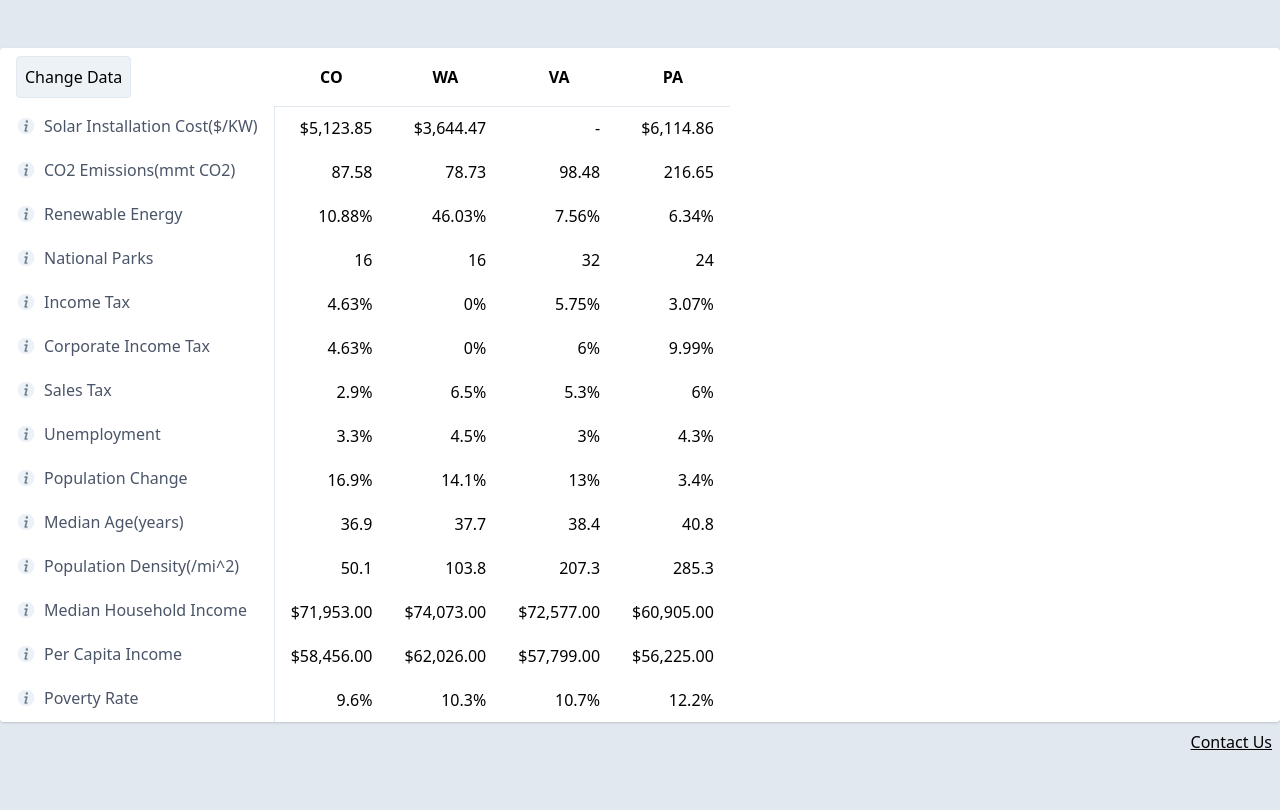
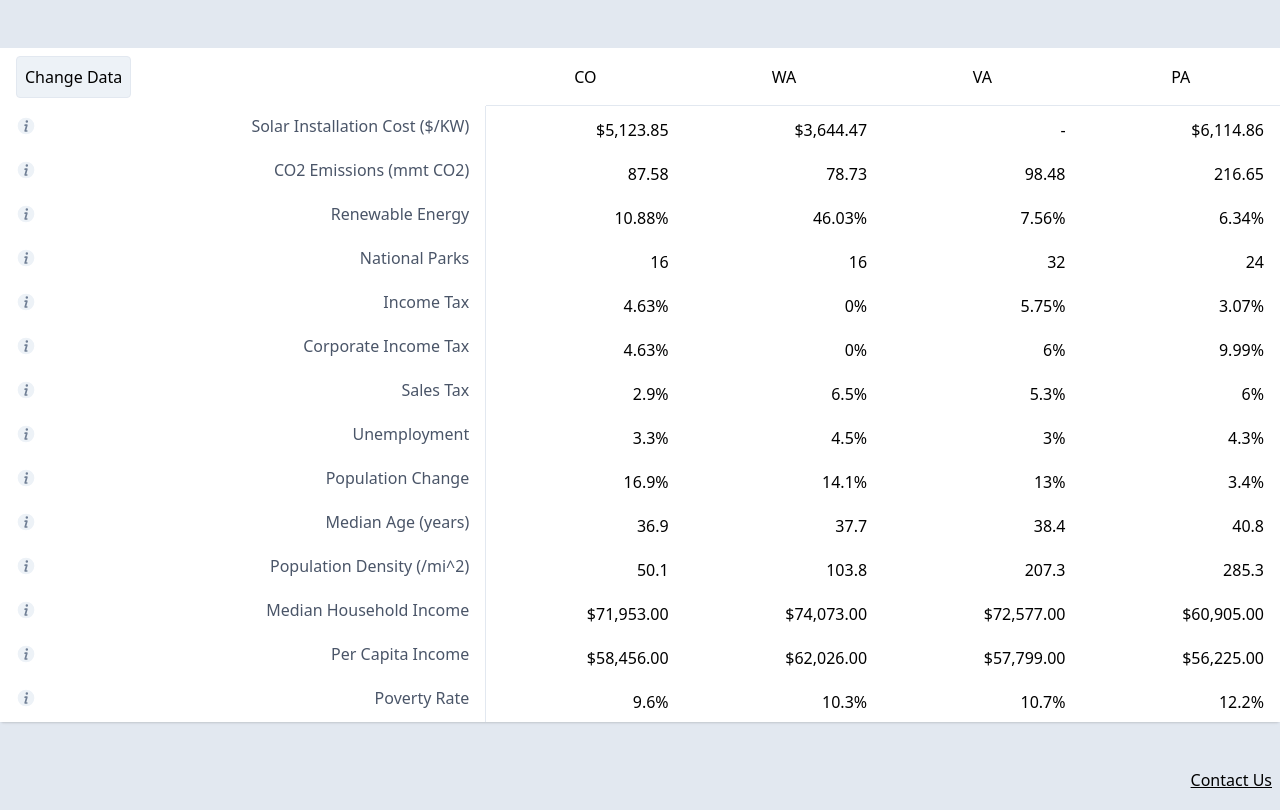
Before and after one commit to dbanty/whatstate, a Next.js app: page / in a window 1280 px wide. Built offline with nearby package versions, Linux system fonts and the light colour scheme.

Commit message:
Fix a bunch of spacing / scrolling issues.

```diff
--- a/components/attribute.tsx
+++ b/components/attribute.tsx
@@ -46,9 +46,9 @@ export default function Attribute(props: AttrProps): JSX.Element | null {
     const value = data[state];
     const valueString = format(value);
     return (
-      <td className="cell text-right" key={state}>
+      <div className="table-cell text-right" key={state}>
         {valueString}
-      </td>
+      </div>
     );
   });
   return <>{cols}</>;
--- a/components/attribute_list.tsx
+++ b/components/attribute_list.tsx
@@ -1,4 +1,4 @@
-import React, { memo } from "react";
+import React from "react";
 import { DataSource } from "../data/data_sources";
 import Attribute from "./attribute";
 
@@ -9,11 +9,8 @@ interface AttrListProps {
 }
 
 const INFO_ICON = (
-  <svg
-    xmlns="http://www.w3.org/2000/svg"
-    viewBox="0 0 24 24"
-    className="w-5 mr-2"
-  >
+  <span className="w-5 mr-2">
+    <svg xmlns="http://www.w3.org/2000/svg" viewBox="0 0 24 24" className="w-5">
       <path
         className="icon-primary"
         d="M12 2a10 10 0 1 1 0 20 10 10 0 0 1 0-20z"
@@ -23,24 +20,27 @@ const INFO_ICON = (
         d="M11 12a1 1 0 0 1 0-2h2a1 1 0 0 1 .96 1.27L12.33 17H13a1 1 0 0 1 0 2h-2a1 1 0 0 1-.96-1.27L11.67 12H11zm2-4a1.5 1.5 0 1 1 0-3 1.5 1.5 0 0 1 0 3z"
       />
     </svg>
+  </span>
 );
 
 function AttributeList(props: AttrListProps): JSX.Element {
   const rows = props.sources.map((source) => (
-    <tr key={source.name}>
-      <th className="cell sticky-column text-left border-r">
+    <div className="table-row" key={source.name}>
+      <div className="table-cell sticky-column border-r">
         <button
           type="button"
-          className="inline-flex items-center text-gray-700"
+          className="inline-flex items-center justify-between text-gray-700 w-full"
           onClick={() => props.openDetails(source)}
         >
           {INFO_ICON}
+          <span className="text-right">
             {source.name}
-          {source.units ? `(${source.units})` : null}
+            {source.units ? ` (${source.units})` : null}
+          </span>
         </button>
-      </th>
+      </div>
       <Attribute states={props.states} source={source} />
-    </tr>
+    </div>
   ));
   return <>{rows}</>;
 }
--- a/components/settings.tsx
+++ b/components/settings.tsx
@@ -16,7 +16,7 @@ export default function Settings(props: SettingsProps): JSX.Element | null {
   if (!props.open) return null;
 
   return (
-    <div className="fixed bottom-0 inset-x-0 px-4 pb-4 sm:inset-0 sm:flex sm:items-center sm:justify-center">
+    <div className="fixed bottom-0 inset-x-0 px-4 pb-4 sm:inset-0 sm:flex sm:items-center sm:justify-center z-30">
       <div className="fixed inset-0 transition-opacity">
         <div className="absolute inset-0 bg-gray-500 opacity-75" />
       </div>
--- a/components/source_details.tsx
+++ b/components/source_details.tsx
@@ -35,7 +35,7 @@ export default function SourceDetails(props: Props): JSX.Element | null {
   });
 
   return (
-    <div className="fixed bottom-0 inset-x-0 px-4 pb-4 sm:inset-0 sm:flex sm:items-center sm:justify-center">
+    <div className="fixed bottom-0 inset-x-0 px-4 pb-4 sm:inset-0 sm:flex sm:items-center sm:justify-center z-30">
       {/* eslint-disable-next-line jsx-a11y/click-events-have-key-events,jsx-a11y/no-static-element-interactions */}
       <div
         className="fixed inset-0 transition-opacity"
--- a/pages/index.tsx
+++ b/pages/index.tsx
@@ -9,9 +9,9 @@ const SELECTED_STATES = "SELECTED_STATES";
 
 const States = (props: { states: string[] }) => {
   const headers = props.states.map((state) => (
-    <th className="cell border-b" key={state}>
+    <div className="table-cell cell border-b text-center" key={state}>
       {state}
-    </th>
+    </div>
   ));
   return <>{headers}</>;
 };
@@ -23,32 +23,30 @@ interface ComparisonTableProps {
 }
 
 const ComparisonTable = (props: ComparisonTableProps) => (
-  <div className="overflow-auto shadow rounded bg-white w-full">
-    <table className="table-auto">
-      <thead>
-        <tr>
-          <th
-            className="cell sticky-column text-left"
-            onClick={props.openSettings}
-          >
+  <div className="table-container">
+    <div className="table shadow rounded bg-white w-full">
+      <div className="table-header-group overflow-scroll">
+        <div className="table-row sticky top-0 bg-white z-10">
+          <div className="table-cell cell sticky-column bg-white z-20">
             <button
               type="button"
               className="clickable rounded border p-2 bg-gray-200"
+              onClick={props.openSettings}
             >
               Change Data
             </button>
-          </th>
+          </div>
           <States states={props.states} />
-        </tr>
-      </thead>
-      <tbody>
+        </div>
+      </div>
+      <div className="table-row-group overflow-scroll bg-white">
         <AttributeList
           states={props.states}
           sources={getDataSources()}
           openDetails={props.openDetails}
         />
-      </tbody>
-    </table>
+      </div>
+    </div>
   </div>
 );
 
@@ -60,8 +58,7 @@ function loadStates(): string[] {
   return JSON.parse(storedValue);
 }
 
-// noinspection JSUnusedGlobalSymbols
-export default function App(): JSX.Element {
+const App: React.FC = () => {
   const [selectedStates, setSelectedStates] = useState<string[]>([]);
   const [settingsOpen, setSettingsOpen] = useState(false);
   const [selectedSource, setSelectedSource] = useState<DataSource | null>(null);
@@ -110,7 +107,7 @@ export default function App(): JSX.Element {
           content="Compare US States and decide where to move."
         />
       </Head>
-      <div className="container mx-auto">
+      <div className="container m-auto">
         <ComparisonTable
           states={selectedStates}
           openSettings={openSettings}
@@ -124,7 +121,7 @@ export default function App(): JSX.Element {
           removeState={removeState}
         />
         <SourceDetails source={selectedSource} closeDetails={closeDetails} />
-        <div id="footer" className="flex flex-row-reverse">
+        <div id="footer" className="flex flex-row-reverse h-10">
           <a
             href="https://github.com/dbanty/whatstate"
             className="p-2 underline"
@@ -137,4 +134,6 @@ export default function App(): JSX.Element {
       </div>
     </>
   );
-}
+};
+
+export default App;
--- a/styles/global.css
+++ b/styles/global.css
@@ -6,7 +6,7 @@
 @tailwind utilities;
 
 body {
-  @apply bg-gray-300 py-12;
+  @apply bg-gray-300;
 }
 
 .clickable:hover {
@@ -14,8 +14,24 @@ body {
   cursor: pointer;
 }
 
-.cell {
+.table-cell {
   @apply px-4 py-2;
+}
+
+.container {
+  height: 100vh;
+}
+
+@screen md {
+  .container {
+    @apply mt-12;
+    height: calc(100vh - 3rem);
+  }
+}
+
+.table-container {
+  overflow: scroll;
+  height: calc(100% - 2.5rem);
 }
 
 .sticky-column {
--- a/tailwind.config.js
+++ b/tailwind.config.js
@@ -1,3 +1,9 @@
 module.exports = {
   purge: ["./pages/**/*.tsx", "./components/**/*.tsx"],
+  future: {
+    removeDeprecatedGapUtilities: true,
+  },
+  experimental: {
+    applyComplexClasses: true,
+  },
 };
```
Also changed, not shown: 1 other file (tests, documents, lock files or other folders). Lines whose indentation alone changed are shown as unchanged.
